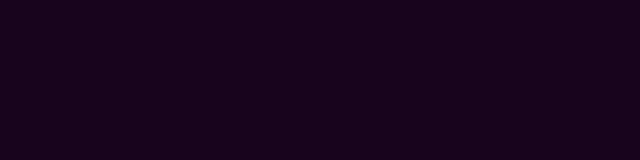
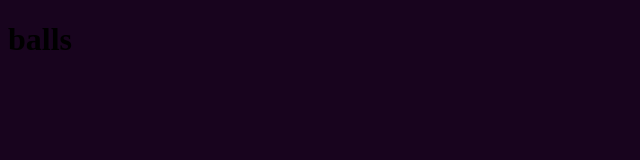
Before and after one commit to anettemontane04/Monsterly-Yours, a plain HTML site: page MonsterlyYours/index.html in a window 1280 px wide. Shown: the full height of the page, 0-640 px from the left. Drawn offline with Linux system fonts and the light colour scheme.

Commit message:
Update index.html

```diff
--- a/MonsterlyYours/index.html
+++ b/MonsterlyYours/index.html
@@ -16,7 +16,7 @@
 
 <body>
 
-
+	<h1> balls </h1>
 
 
 </body>
```
